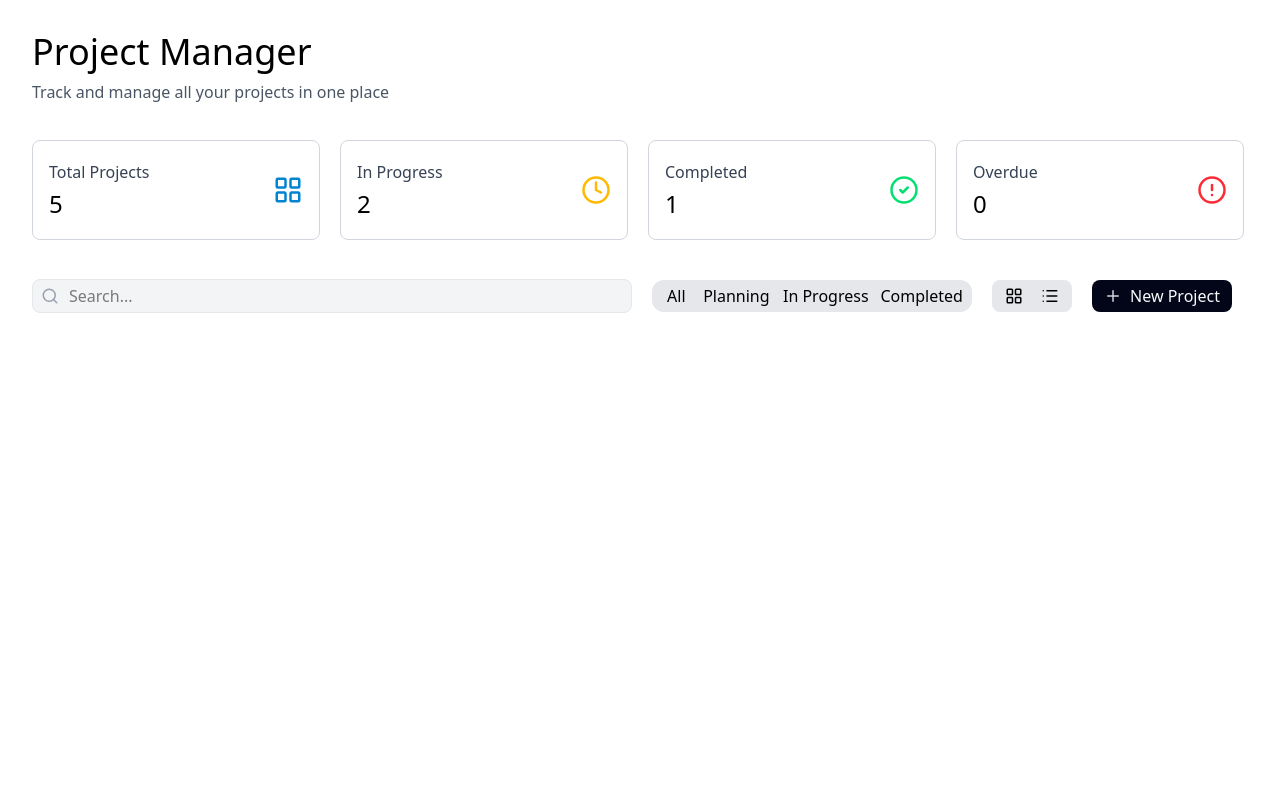
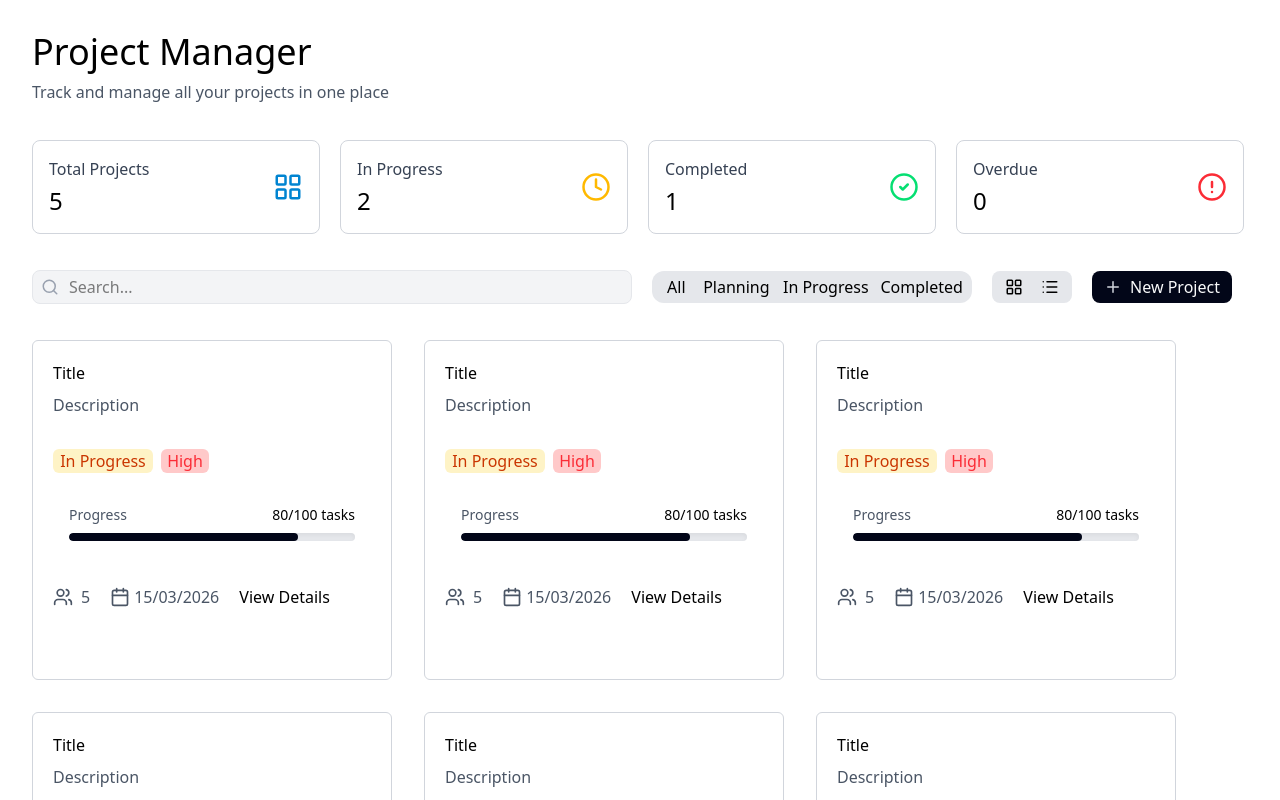
Before and after one commit to adrianmanalili521-blip/Project_Manager_Web_App, a React (Vite) app: page / in a window 1280 px wide. Shown: the top 800 px of the page. Built offline with nearby package versions, Linux system fonts and the light colour scheme.

Commit message:
Done ProgressBar and Card2 ui component

```diff
--- a/package.json
+++ b/package.json
@@ -11,6 +11,7 @@
   },
   "dependencies": {
     "@tailwindcss/vite": "^4.1.18",
+    "framer-motion": "^12.34.0",
     "lucide-react": "^0.563.0",
     "react": "^19.2.0",
     "react-dom": "^19.2.0"
--- a/src/App.tsx
+++ b/src/App.tsx
@@ -3,8 +3,11 @@ import Filter from './components/Filter';
 import Nav from './components/Nav';
 import Viewer from './components/Viewer';
 import NewProjButton from './components/NewProjButton';
+import ProgressBar from './components/ProgressBar';
+import Card2 from './components/Card2';
 
 import { LayoutGrid, Clock4, CircleCheck, CircleAlert } from 'lucide-react';
+
 function App () {
   return (
     <div className="h-screen w-screen flex flex-col p-4 m-4 gap-4">
@@ -43,13 +46,27 @@ function App () {
       />
       </div>
 
-      <div className="flex flex-row w-full h-20 items-center gap-5">
+      <div className="flex flex-row w-full h-20 items-center gap-5 mt-5">
         <Filter />
         <Nav />
         <Viewer />
         <NewProjButton />
       </div>
 
+      <div className="flex flex-row justify-items-start gap-8 h-auto w-full flex-wrap mt-5 ">
+        <Card2 />
+        <Card2 />
+        <Card2 />
+        <Card2 />
+        <Card2 />
+        <Card2 />
+        <Card2 />
+        <Card2 />
+        <Card2 />
+        <Card2 />
+        <Card2 />
+        <Card2 />
+      </div>
     </div>
   );
 }
--- /dev/null
+++ b/src/components/Card2.tsx
@@ -0,0 +1,38 @@
+import ProgressBar from './ProgressBar';
+
+import { Users, Calendar } from 'lucide-react';
+
+function Card2 () {
+    return (
+        <div className="h-85 w-90 border border-gray-300 rounded-md p-5 hover:cursor-pointer">
+            <div className="flex flex-col">
+                <p className="font-medium">Title</p>
+                <p className="text-gray-600 mt-2">Description</p>
+            </div>
+
+            <div className="flex flex-row mt-8 gap-2">
+                <div className="flex flex-row justify-center items-center w-25 bg-amber-100 border-none rounded-md text-orange-700"><p>In Progress</p></div>
+                <p className="flex flex-row justify-center items-center w-12 bg-red-200 border-none rounded-md text-red-500">High</p>
+            </div>
+            <div className="mt-2">
+                <ProgressBar />
+            </div>
+
+            <div className="flex flex-row justify-items-start items-center mt-7 gap-5">
+                <div className="flex flex-row gap-2 justify-center items-center text-gray-600">
+                    <Users size={20}/>
+                    <p>5</p>
+                </div>
+
+                <div className="flex flex-row justify-center items-center text-gray-600 gap-1">
+                    <Calendar size={20}/>
+                    <p>15/03/2026</p>
+                </div>
+
+                <button className="font-medium">View Details</button>
+            </div>
+        </div>
+    )
+}
+
+export default Card2
--- /dev/null
+++ b/src/components/ProgressBar.tsx
@@ -0,0 +1,22 @@
+import { motion } from "framer-motion";
+
+export default function ProgressBar({ value = 80, max = 100 }) {
+  const percentage = Math.min((value / max) * 100, 100);
+
+  return (
+    <div className="w-full max-w-md p-4">
+        <div className="flex flex-row justify-between mt-2 text-sm">
+            <p className="text-gray-600">Progress</p>
+            <p className="font-medium">{value}/{max} tasks</p>
+        </div>
+      <div className="w-full h-2 bg-gray-200 rounded-2xl overflow-hidden shadow-inner mt-2">
+        <motion.div
+          className="h-2     bg-slate-950 rounded-2xl"
+          initial={{ width: 0 }}
+          animate={{ width: `${percentage}%` }}
+          transition={{ duration: 0.6, ease: "easeOut" }}
+        />
+      </div>
+    </div>
+  );
+}
```
Also changed, not shown: 1 other file (tests, documents, lock files or other folders).
